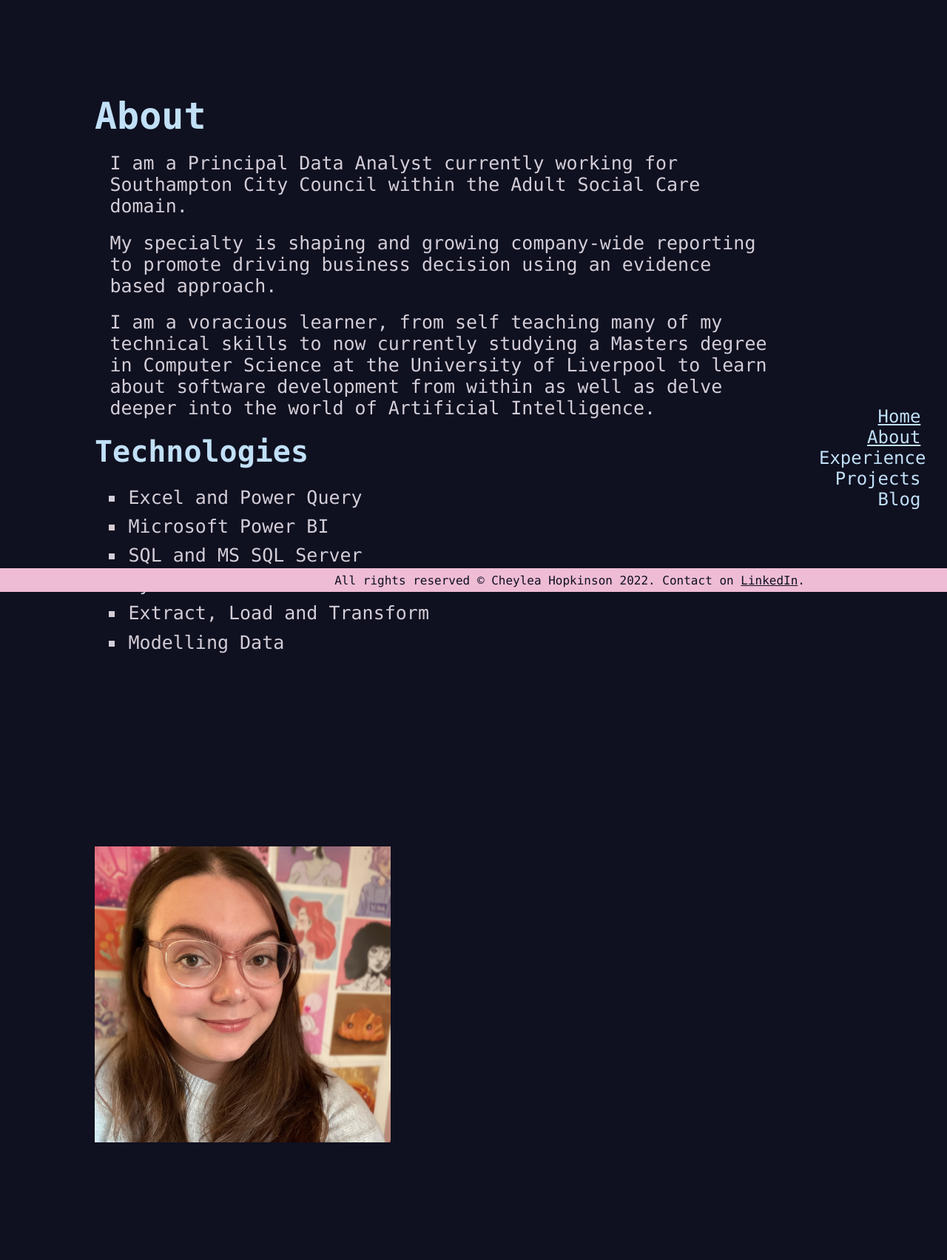
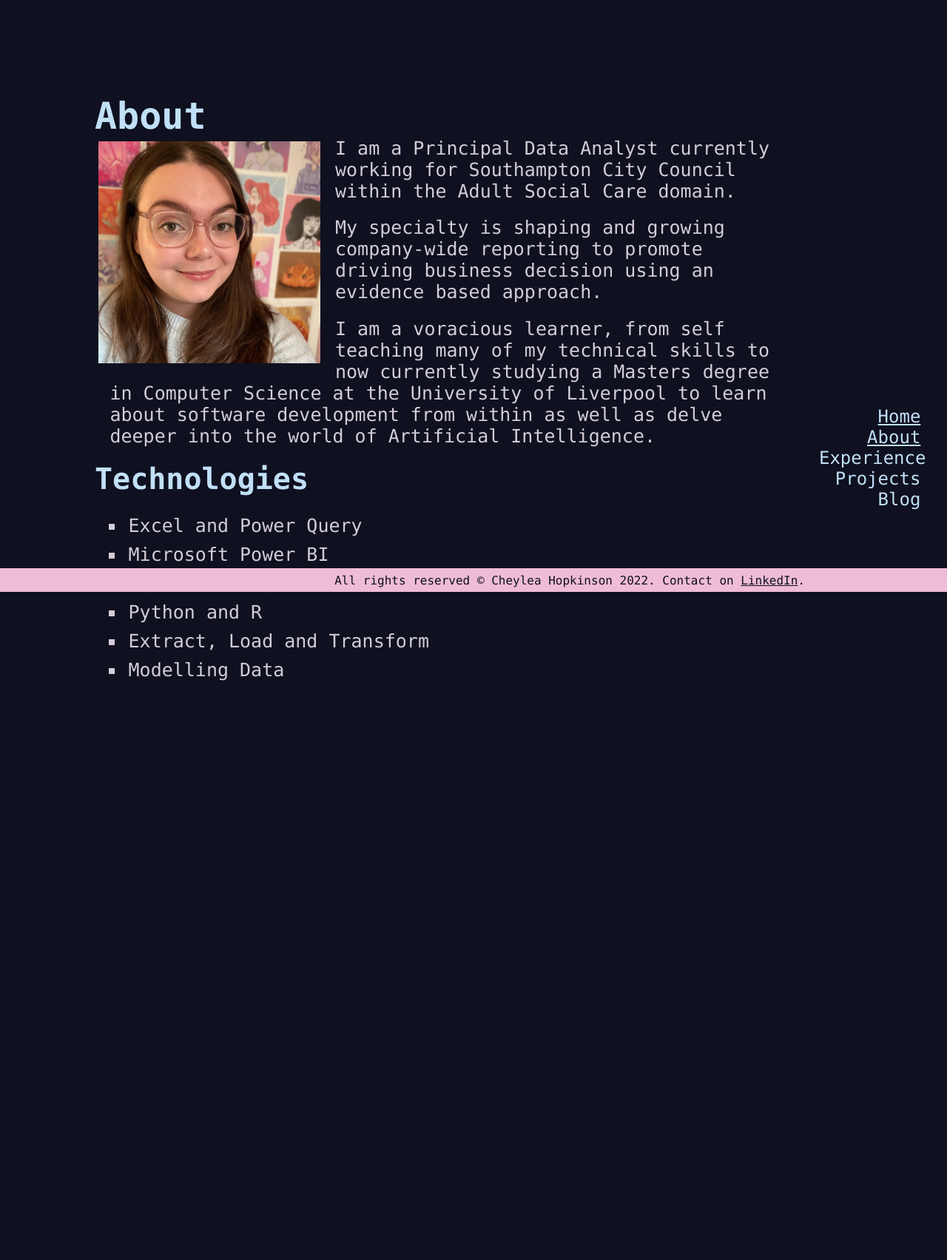
Before and after one commit to cheylea/cheylea.github.io, a Flask app: page /about in a window 1280 px wide. Shown: the whole page at 74% size. After the commit the page ends 920 px from the top, so only its background shows below. Run offline with Flask 2, Linux system fonts and the light colour scheme.

Commit message:
Changed some styles and layout

```diff
--- a/static/css/stylesheet.css
+++ b/static/css/stylesheet.css
@@ -30,7 +30,8 @@
     margin-top: 12%;
   }
   .header h1 {
-    font-size: 80px;
+    font-size: 120px;
+    font-weight: 500;
   }
   .header p {
     font-size: 30px;
@@ -107,9 +108,20 @@
     color: #D3CDD7
   }
 
+  .main p:first-of-type {
+    padding-top:0;
+  }
+
+  .main .image {
+    float:left;
+    width:300px;
+    margin:5px;
+    margin-right:20px;
+  }
+
   .main img {
-    width: 400px;
-    height: 400px;
+    width:300px;
+    height:300px;
   }
 
   /* Styling for icons on index page
@@ -122,11 +134,20 @@
   .icons p {
     padding: 2%;
     text-align: center;
+    width: 200px;
+  }
+
+  .icons.row {
+    display:flex;
+    justify-content: space-evenly;
+    align-items: center;
+    padding: 0 150px;
   }
 
   .icons img {
     width: 150px;
     height: 150px;
+    margin: 0 25px;
   }
 
   /* Styling for the footer of website
--- a/templates/about.html
+++ b/templates/about.html
@@ -5,9 +5,12 @@
     <div class="main">
         <h1>About</h1>
 
-        <p>I am a Principal Data Analyst currently working for Southampton City Council within the Adult Social Care domain.</p>
-        <p>My specialty is shaping and growing company-wide reporting to promote driving business decision using an evidence based approach.</p>
-        <p>I am a voracious learner, from self teaching many of my technical skills to now currently studying a Masters degree in Computer Science at the University of Liverpool to learn about software development from within as well as delve deeper into the world of Artificial Intelligence.</p>
+        <div>
+            <div class="image"><img src="../static/images/profilepicture.jpg" alt="Profile picture of Cheylea Hopkinson"></div>
+            <p>I am a Principal Data Analyst currently working for Southampton City Council within the Adult Social Care domain.</p>
+            <p>My specialty is shaping and growing company-wide reporting to promote driving business decision using an evidence based approach.</p>
+            <p>I am a voracious learner, from self teaching many of my technical skills to now currently studying a Masters degree in Computer Science at the University of Liverpool to learn about software development from within as well as delve deeper into the world of Artificial Intelligence.</p>
+        </div>
 
         <h2>Technologies</h2>
         <ul>
@@ -21,8 +24,5 @@
             <li>Modelling Data</li>
         </ul>
     </div>
-    <div class="main">
-        <img src="../static/images/profilepicture.jpg" alt="Profile picture of Cheylea Hopkinson">
-    </div>
 </div>
 {% endblock %}
--- a/templates/index.html
+++ b/templates/index.html
@@ -36,13 +36,19 @@
       <p>Principal Data Analyst based in Southampton, England.</p>
     </div>
 
-    <div class="icons">
+    <div class="icons row">
+      <div class="column">
         <img src="../static/images/icon1.png" alt="Icon for Data and Business Analyst">
         <p>Data and Business Analyst</p>
+      </div>
+      <div class="column">
         <img src="../static/images/icon2.png" alt="Icon for Power BI Specialist">
         <p>Power BI Specialist</p>
+      </div>
+      <div class="column">
         <img src="../static/images/icon3.png" alt="Icon for MSci Computer Science Student">
         <p>MSci Computer Science Student</p>
+      </div>
     </div>
   {% endblock content %}
 
```
Lines whose indentation alone changed are shown as unchanged.
